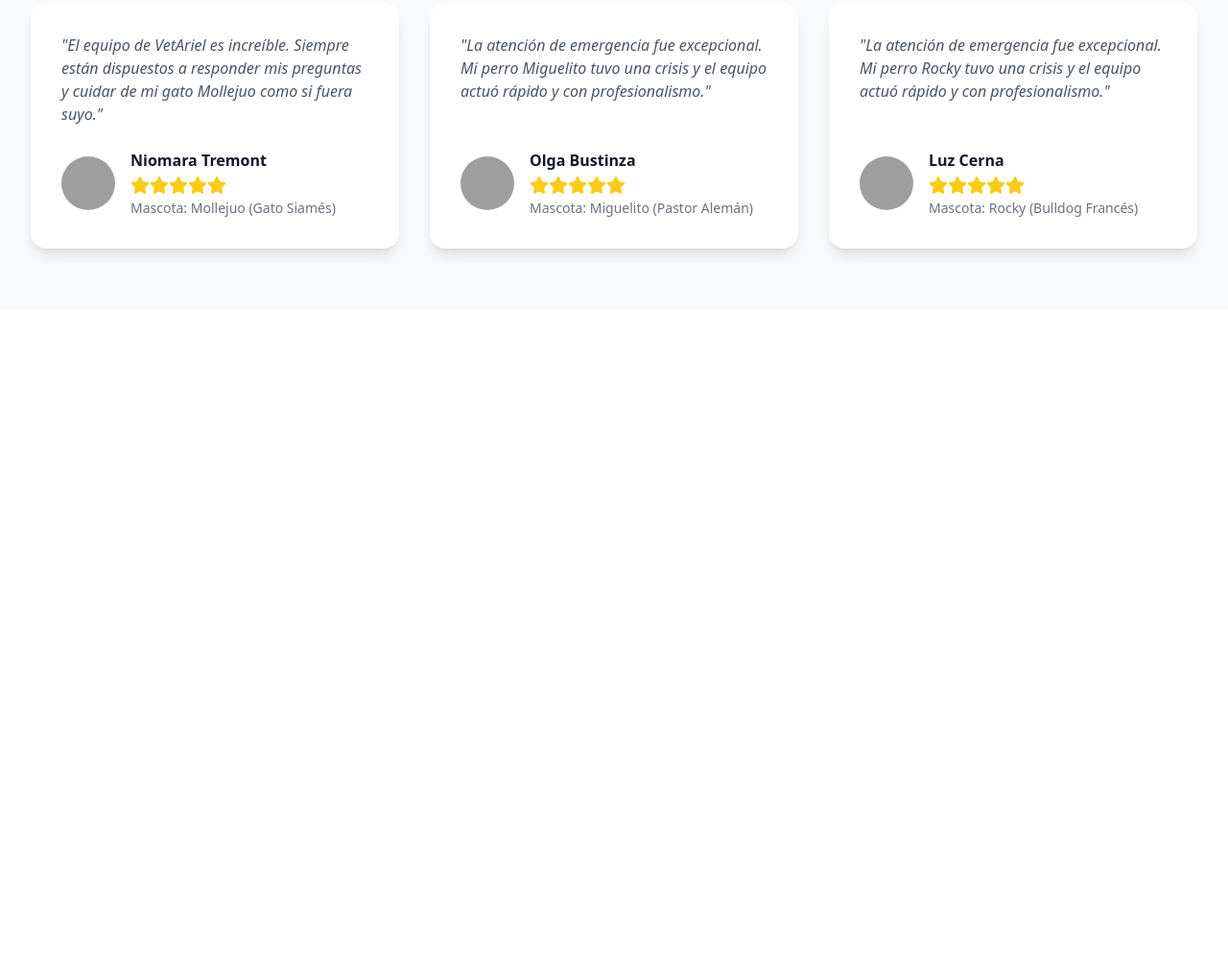
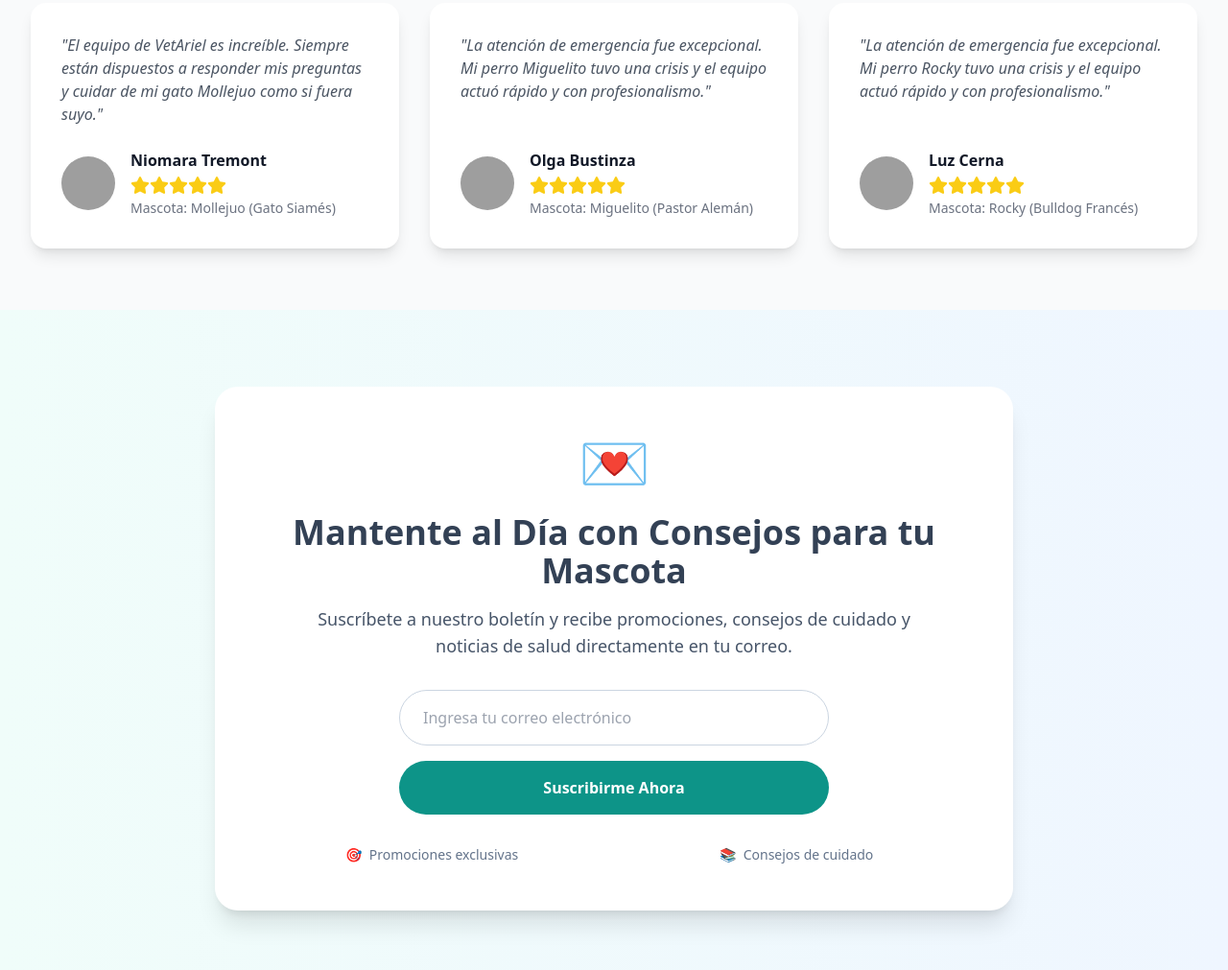
Before and after one commit to Efrexz/vetariels-landing, an Astro site: page / in a window 1280 px wide. Shown: the part 6065-7076 px from the top of the page at 96% size. Before the commit the page ends 6388 px from the top, so only its background shows below. Built offline with nearby package versions, Linux system fonts and the light colour scheme; Astro itself is replaced by a stand-in of ours; grey boxes are pictures that could not be loaded.

Commit message:
agregando seccion de newsletter

```diff
--- /dev/null
+++ b/src/components/EmailSubscription.astro
@@ -0,0 +1,97 @@
+---
+
+---
+
+<section
+  id="newsletter"
+  class="py-20 bg-gradient-to-r from-[#f0fdfa] to-[#eff6ff]"
+>
+  <div class="max-w-4xl mx-auto px-4 sm:px-6 lg:px-8 text-center">
+    <div
+      id="newsletter-card"
+      class="bg-white rounded-3xl shadow-xl p-8 md:p-12 transition-shadow duration-300 hover:shadow-2xl"
+    >
+      <!-- Message When you subscribe -->
+      <div id="success-message" class="hidden">
+        <div class="text-green-500 text-6xl mb-4" aria-hidden="true">✓</div>
+        <h3 class="text-2xl font-bold text-slate-800 mb-2">
+          ¡Gracias por suscribirte!
+        </h3>
+        <p class="text-slate-600 text-lg">
+          Pronto recibirás nuestro boletín con consejos y promociones
+          exclusivas.
+        </p>
+      </div>
+
+      <div id="form-container">
+        <div class="text-teal-500 text-6xl mb-6" aria-hidden="true">💌</div>
+        <h2 class="text-3xl md:text-4xl font-bold text-slate-700 mb-4">
+          Mantente al Día con Consejos para tu Mascota
+        </h2>
+        <p class="text-lg text-slate-600 mb-8 max-w-2xl mx-auto">
+          Suscríbete a nuestro boletín y recibe promociones, consejos de cuidado
+          y noticias de salud directamente en tu correo.
+        </p>
+
+        <form id="newsletter-form" class="max-w-md mx-auto">
+          <div class="flex flex-col gap-4">
+            <input
+              type="email"
+              placeholder="Ingresa tu correo electrónico"
+              class="flex-1 px-6 py-4 border border-slate-300 rounded-full focus:outline-none focus:ring-1 focus:ring-teal-400 focus:border-transparent text-md text-slate-700"
+              required
+              aria-label="Correo electrónico para suscripción"
+            />
+            <button
+              type="submit"
+              class="bg-teal-600 hover:bg-teal-700 text-white px-8 py-4 rounded-full font-semibold text-md transform hover:scale-105 transition-all duration-300 whitespace-nowrap focus:outline-none focus:ring-2 focus:ring-offset-2 focus:ring-teal-600"
+            >
+              Suscribirme Ahora
+            </button>
+          </div>
+        </form>
+      </div>
+
+      <!-- list of benefits -->
+      <ul
+        class="mt-8 grid grid-cols-1 md:grid-cols-2 gap-6 text-sm text-slate-500"
+      >
+        <li class="flex items-center justify-center">
+          <span class="mr-2" aria-hidden="true">🎯</span>
+          Promociones exclusivas
+        </li>
+        <li class="flex items-center justify-center">
+          <span class="mr-2" aria-hidden="true">📚</span>
+          Consejos de cuidado
+        </li>
+      </ul>
+    </div>
+  </div>
+</section>
+
+<script is:inline>
+  // Script para manejar la suscripción de forma interactiva
+  document.addEventListener("DOMContentLoaded", () => {
+    const formContainer = document.getElementById("form-container");
+    const successMessage = document.getElementById("success-message");
+    const newsletterForm = document.getElementById("newsletter-form");
+
+    // Chequeo si el usuario esta subscrito (usando localStorage)
+    if (localStorage.getItem("isSubscribedToNewsletter") === "true") {
+      formContainer.classList.add("hidden");
+      successMessage.classList.remove("hidden");
+    }
+
+    //Si no esta subscrito, mostramos el formulario
+    newsletterForm.addEventListener("submit", (e) => {
+      e.preventDefault();
+
+      // Ocultamos el formulario y mostramos el mensaje de éxito
+      formContainer.classList.add("hidden");
+      successMessage.classList.remove("hidden");
+
+      //Luego lo guardamos en localStorage por si recarga la pagina xd
+      localStorage.setItem("isSubscribedToNewsletter", "true");
+    });
+  });
+</script>
--- a/src/pages/index.astro
+++ b/src/pages/index.astro
@@ -8,6 +8,7 @@
 import Doctors from "@components/Doctors.astro";
 import Locations from "@components/Locations.astro";
 import Testimonials from "@components/Testimonials.astro";
+import EmailSubscription from "@components/EmailSubscription.astro";
 ---
 
 <Layout>
@@ -20,5 +21,6 @@
     <Doctors />
     <Locations />
     <Testimonials />
+    <EmailSubscription />
   </main>
 </Layout>
```
